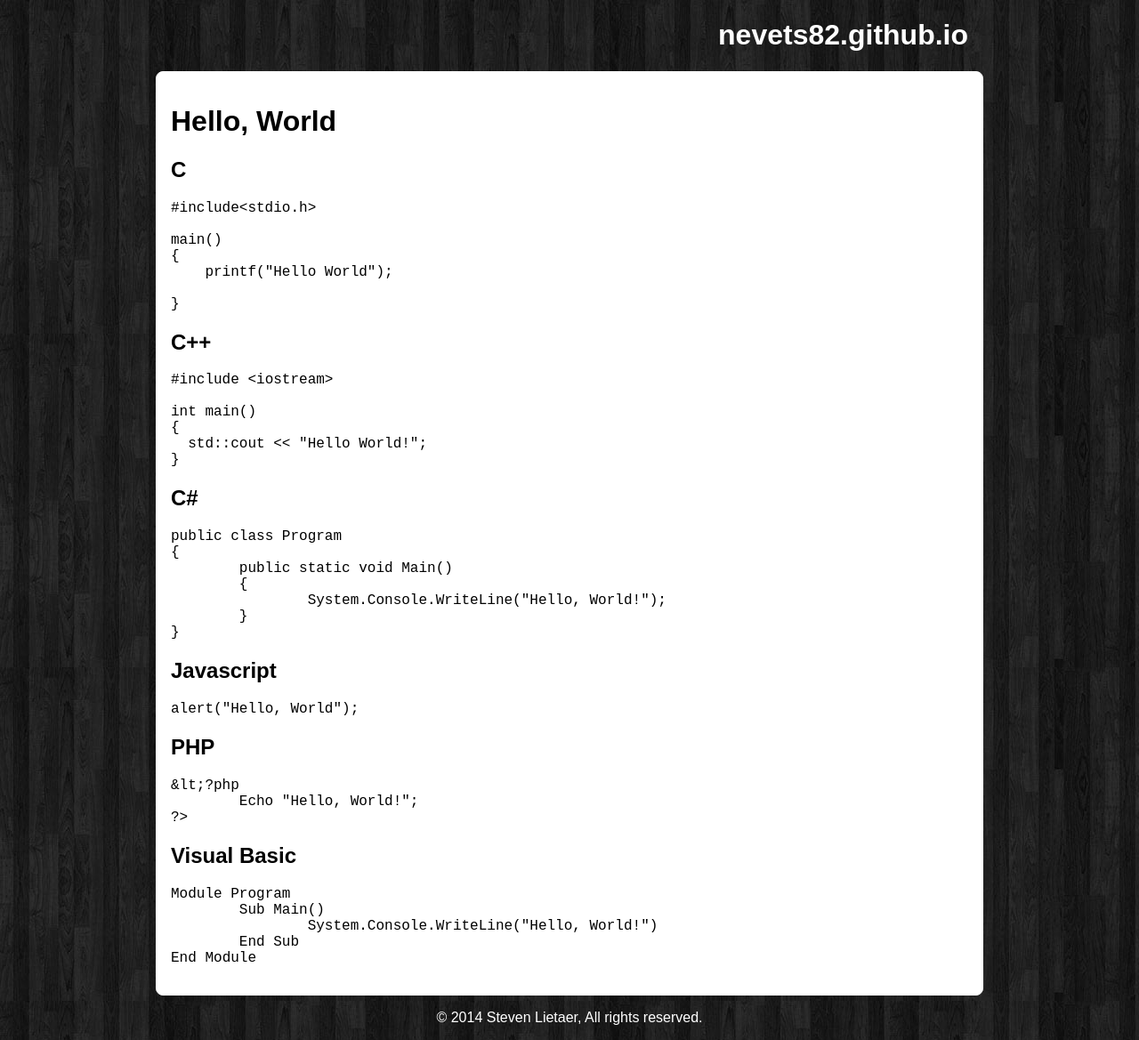
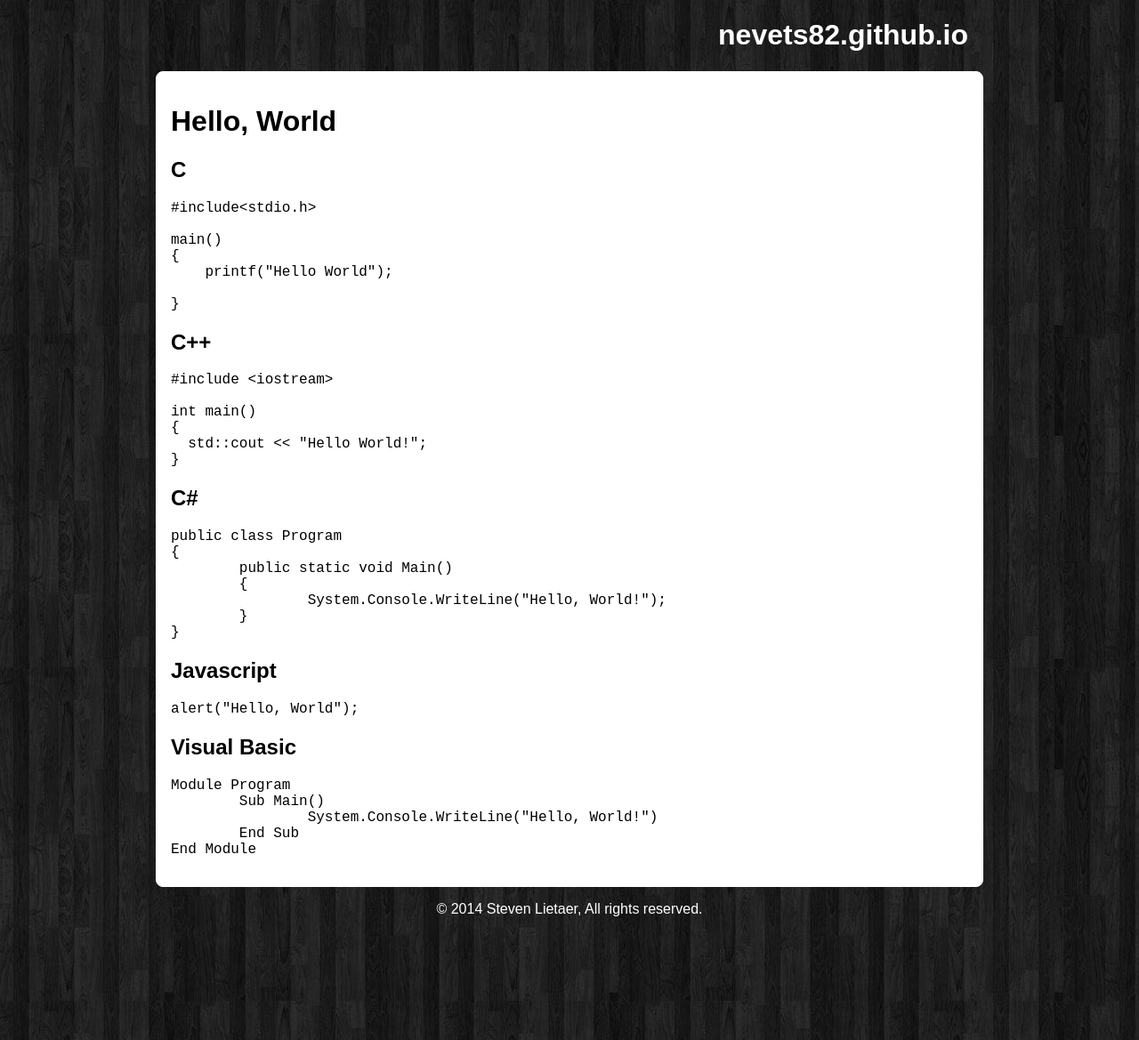
Before and after one commit to Nevets82/nevets82.github.io, a Jekyll site: the page built from index.md, in a window 1280 px wide. Shown: the whole page at 89% size. Built offline with Jekyll 4.4.1, drawn with Linux system fonts in a browser that asks for light colours; Markdown is read by kramdown in place of the engine named in the settings.

Commit message:
And again

````diff
--- a/index.md
+++ b/index.md
@@ -48,14 +48,6 @@ public class Program
 alert("Hello, World");
 ```
 
-## PHP ##
-
-```PHP
-&lt;?php
-	Echo "Hello, World!";
-?>
-```
-
 ## Visual Basic ##
 
 ```vb
````
